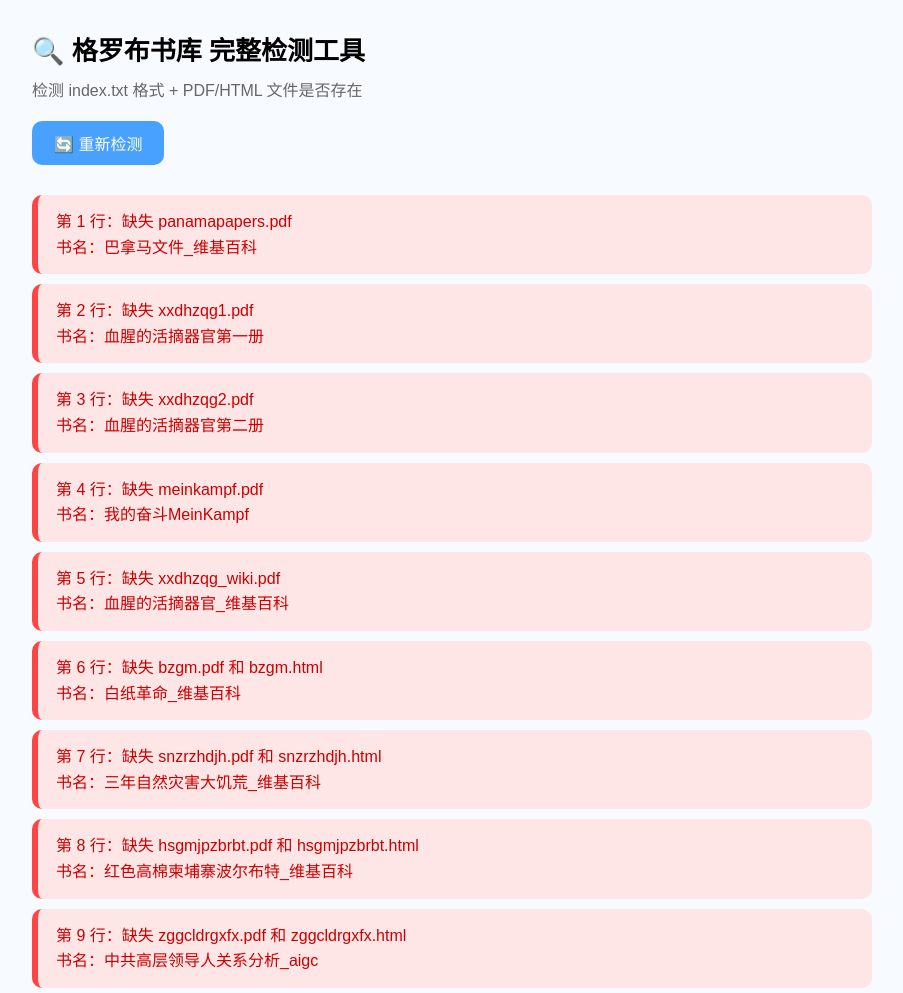
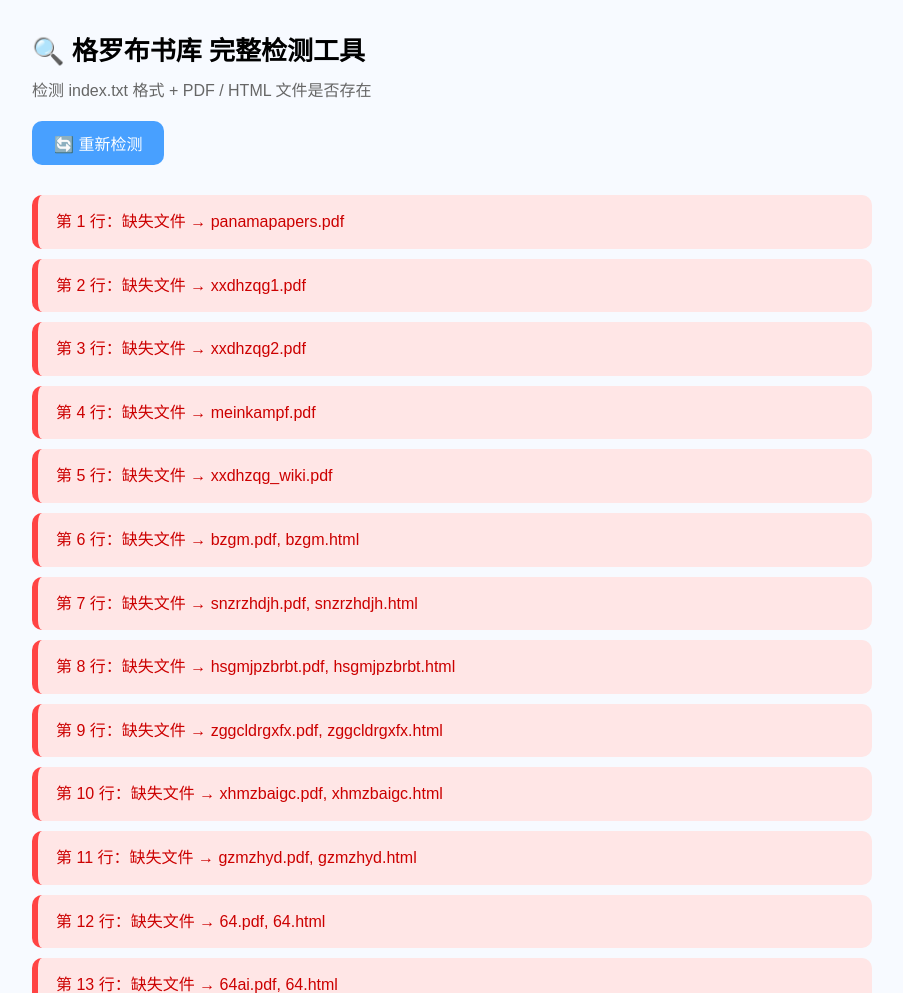
Before and after one commit to TangentLab2533/library, a plain HTML site: page check.html in a window 1280 px wide. Shown: the top 993 px of the page, without its empty margins (188-1091 px from the left). Drawn offline with Linux system fonts and the light colour scheme; no server answers.

Commit message:
Update check.html

```diff
--- a/check.html
+++ b/check.html
@@ -3,7 +3,7 @@
 <head>
     <meta charset="UTF-8">
     <meta name="viewport" content="width=device-width, initial-scale=1.0">
-    <title>格罗布书库 - 完整检测工具</title>
+    <title>书库检测工具（安全版）</title>
     <style>
         * {
             margin: 0;
@@ -30,7 +30,7 @@
             margin-bottom: 20px;
         }
 
-        .btn {
+        #checkBtn {
             padding: 10px 22px;
             background: #48a0ff;
             color: #fff;
@@ -41,7 +41,7 @@
             margin-bottom: 30px;
         }
 
-        .btn:hover {
+        #checkBtn:hover {
             background: #3182ce;
         }
 
@@ -75,9 +75,9 @@
 
 <body>
     <div class="title">🔍 格罗布书库 完整检测工具</div>
-    <div class="sub-title">检测 index.txt 格式 + PDF/HTML 文件是否存在</div>
+    <div class="sub-title">检测 index.txt 格式 + PDF / HTML 文件是否存在</div>
 
-    <button class="btn" onclick="startCheck()">🔄 重新检测</button>
+    <button id="checkBtn">🔄 重新检测</button>
     <div id="result"></div>
 
     <div class="tip">
@@ -90,7 +90,12 @@
     </div>
 
     <script>
-        window.onload = startCheck;
+        // 安全版：无内联事件、无 eval、无 CSP 报错
+        document.addEventListener('DOMContentLoaded', function() {
+            const btn = document.getElementById('checkBtn');
+            btn.addEventListener('click', startCheck);
+            startCheck(); // 打开自动检测
+        });
 
         async function startCheck() {
             const r = document.getElementById('result');
@@ -100,7 +105,6 @@
             let allSuccess = true;
 
             try {
-                // 1. 读取 index.txt
                 const res = await fetch('./index.txt');
                 if (!res.ok) {
                     r.innerHTML = `<div class="item error">❌ 未找到 index.txt 文件</div>`;
@@ -110,20 +114,17 @@
                 const text = await res.text();
                 const lines = text.split('\n');
 
-                // 2. 逐行检查
                 for (let i = 0; i < lines.length; i++) {
                     const line = lines[i];
                     const lineNum = i + 1;
                     const content = line.trim();
 
-                    // 空行
                     if (content === '') {
-                        output += `<div class="item error">第 ${lineNum} 行：空行（建议删除）<br>内容：【空行】</div>`;
+                        output += `<div class="item error">第 ${lineNum} 行：空行（建议删除）</div>`;
                         allSuccess = false;
                         continue;
                     }
 
-                    // 检查冒号
                     if (!line.includes(':')) {
                         output += `<div class="item error">第 ${lineNum} 行：缺少英文冒号 :<br>内容：${line}</div>`;
                         allSuccess = false;
@@ -132,46 +133,36 @@
 
                     const [name, paths] = line.split(':', 2);
                     if (!paths || paths.trim() === '') {
-                        output += `<div class="item error">第 ${lineNum} 行：冒号后无内容<br>内容：${line}</div>`;
+                        output += `<div class="item error">第 ${lineNum} 行：冒号后无内容</div>`;
                         allSuccess = false;
                         continue;
                     }
 
-                    // 检查逗号
                     if (!paths.includes(',')) {
                         output += `<div class="item error">第 ${lineNum} 行：缺少英文逗号 , 或写成了 ;<br>内容：${line}</div>`;
                         allSuccess = false;
                         continue;
                     }
 
-                    const [pdfFile, htmlFile] = paths.split(',', 2).map(item => item.trim());
-                    if (!pdfFile || !htmlFile) {
-                        output += `<div class="item error">第 ${lineNum} 行：路径不完整<br>内容：${line}</div>`;
-                        allSuccess = false;
-                        continue;
-                    }
+                    const [pdfFile, htmlFile] = paths.split(',').map(item => item.trim());
 
-                    // 检查 PDF 是否存在
-                    const pdfExists = await checkFileExists(pdfFile);
-                    // 检查 HTML 是否存在
-                    const htmlExists = await checkFileExists(htmlFile);
+                    const pdfExists = await checkFile(pdfFile);
+                    const htmlExists = await checkFile(htmlFile);
 
-                    if (!pdfExists && !htmlExists) {
-                        output += `<div class="item error">第 ${lineNum} 行：缺失 ${pdfFile} 和 ${htmlFile}<br>书名：${name}</div>`;
-                        allSuccess = false;
-                    } else if (!pdfExists) {
-                        output += `<div class="item error">第 ${lineNum} 行：缺失 ${pdfFile}<br>书名：${name}</div>`;
-                        allSuccess = false;
-                    } else if (!htmlExists) {
-                        output += `<div class="item error">第 ${lineNum} 行：缺失 ${htmlFile}<br>书名：${name}</div>`;
+                    let err = [];
+                    if (!pdfExists) err.push(pdfFile);
+                    if (!htmlExists) err.push(htmlFile);
+
+                    if (err.length > 0) {
+                        output += `<div class="item error">第 ${lineNum} 行：缺失文件 → ${err.join(', ')}</div>`;
                         allSuccess = false;
                     } else {
-                        output += `<div class="item ok">第 ${lineNum} 行：✅ 格式正确 + 文件齐全<br>书名：${name}</div>`;
+                        output += `<div class="item ok">第 ${lineNum} 行：✅ 正常 ${name}</div>`;
                     }
                 }
 
                 if (allSuccess) {
-                    output = `<div class="item ok">✅ 全部检测通过！index.txt 格式正确，所有文件都存在！</div>` + output;
+                    output = `<div class="item ok">✅ 全部检测通过！格式正确，文件齐全！</div>` + output;
                 }
 
                 r.innerHTML = output;
@@ -181,11 +172,10 @@
             }
         }
 
-        // 检查文件是否存在
-        async function checkFileExists(filename) {
+        async function checkFile(filename) {
             try {
-                const res = await fetch('./' + filename);
-                return res.ok;
+                const resp = await fetch('./' + filename, { method: 'HEAD' });
+                return resp.ok;
             } catch {
                 return false;
             }
```
